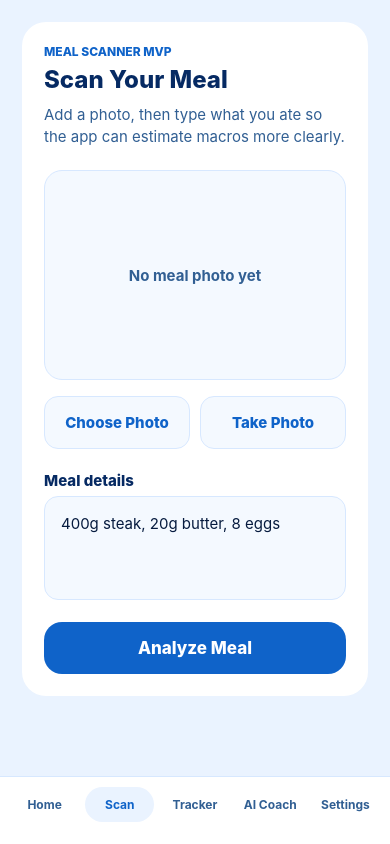
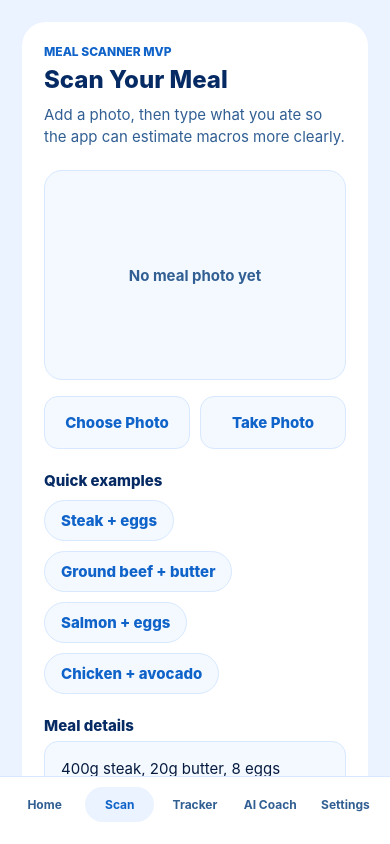
Before and after one commit to sammydkr/Carnivore-AI-APP, a React Native app: screen / in a window 390 px wide. Both pictures are taken after a click on the button "Scan". Built offline with nearby package versions, Linux system fonts and the light colour scheme.

Commit message:
Add meal quick-fill examples

```diff
--- a/src/screens/MealScanScreen.tsx
+++ b/src/screens/MealScanScreen.tsx
@@ -13,6 +13,25 @@ import { createMockMealAnalysis } from '../shared/mealAnalysis';
 import { shortDisclaimer } from '../shared/disclaimer';
 import { tokens } from '../shared/tokens';
 import type { MealAnalysisResult } from '../shared/types';
+
+const mealExamples = [
+  {
+    label: 'Steak + eggs',
+    details: '400g steak, 20g butter, 8 eggs',
+  },
+  {
+    label: 'Ground beef + butter',
+    details: '250g ground beef, 25g butter, 3 eggs',
+  },
+  {
+    label: 'Salmon + eggs',
+    details: '250g salmon, 4 eggs, 15g butter',
+  },
+  {
+    label: 'Chicken + avocado',
+    details: '250g chicken, 100g avocado, 10g butter',
+  },
+];
 
 export function MealScanScreen() {
   const [imageUri, setImageUri] = React.useState<string | null>(null);
@@ -72,6 +91,12 @@ export function MealScanScreen() {
     setAnalysis(createMockMealAnalysis(trimmedDetails));
   }
 
+  function selectMealExample(details: string) {
+    setMealDetails(details);
+    setAnalysis(null);
+    setError(null);
+  }
+
   return (
     <View style={styles.card}>
       <Text style={styles.eyebrow}>Meal scanner MVP</Text>
@@ -106,6 +131,21 @@ export function MealScanScreen() {
         >
           <Text style={styles.secondaryButtonText}>Take Photo</Text>
         </Pressable>
+      </View>
+
+      <Text style={styles.inputLabel}>Quick examples</Text>
+      <View style={styles.exampleGrid}>
+        {mealExamples.map((example) => (
+          <Pressable
+            accessibilityLabel={`Use ${example.label} example`}
+            accessibilityRole="button"
+            key={example.label}
+            onPress={() => selectMealExample(example.details)}
+            style={styles.exampleButton}
+          >
+            <Text style={styles.exampleButtonText}>{example.label}</Text>
+          </Pressable>
+        ))}
       </View>
 
       <Text style={styles.inputLabel}>Meal details</Text>
@@ -270,6 +310,25 @@ const styles = StyleSheet.create({
     fontWeight: '800',
     marginTop: tokens.spacing.lg,
   },
+  exampleGrid: {
+    flexDirection: 'row',
+    flexWrap: 'wrap',
+    gap: tokens.spacing.sm,
+    marginTop: tokens.spacing.sm,
+  },
+  exampleButton: {
+    backgroundColor: tokens.colors.surfaceMuted,
+    borderColor: tokens.colors.border,
+    borderRadius: tokens.radius.pill,
+    borderWidth: 1,
+    paddingHorizontal: tokens.spacing.md,
+    paddingVertical: tokens.spacing.sm,
+  },
+  exampleButtonText: {
+    color: tokens.colors.primary,
+    fontSize: tokens.typography.body,
+    fontWeight: '800',
+  },
   input: {
     backgroundColor: tokens.colors.surfaceMuted,
     borderColor: tokens.colors.border,
--- a/src/shared/mealAnalysis.ts
+++ b/src/shared/mealAnalysis.ts
@@ -139,8 +139,14 @@ function getScoreLabel(score: number) {
 function estimateMacros(details: string): MacroEstimate {
   const estimate = { ...emptyEstimate };
 
-  addGramFood(estimate, details, ['steak', 'beef', 'meat'], {
+  addGramFood(estimate, details, ['steak', 'red meat', 'meat'], {
     calories: 250,
+    protein: 26,
+    fat: 17,
+    carbs: 0,
+  });
+  addGramFood(estimate, details, ['ground beef', 'beef'], {
+    calories: 254,
     protein: 26,
     fat: 17,
     carbs: 0,
@@ -162,6 +168,12 @@ function estimateMacros(details: string): MacroEstimate {
     protein: 31,
     fat: 4,
     carbs: 0,
+  });
+  addGramFood(estimate, details, ['avocado'], {
+    calories: 160,
+    protein: 2,
+    fat: 15,
+    carbs: 9,
   });
   addEggs(estimate, details);
 
```
Also changed, not shown: 1 other file (tests, documents, lock files or other folders).
